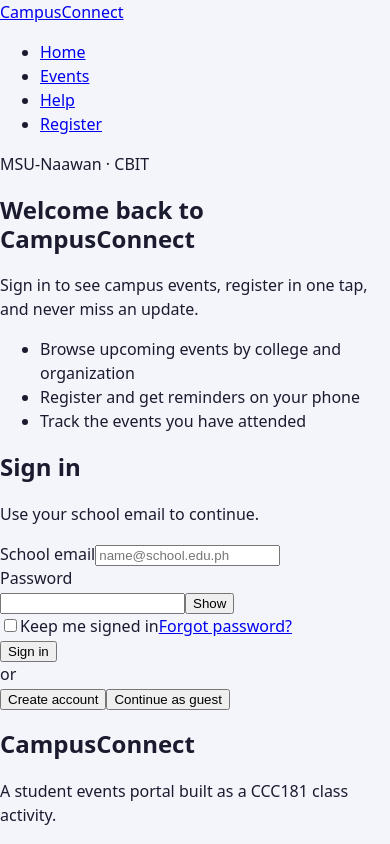
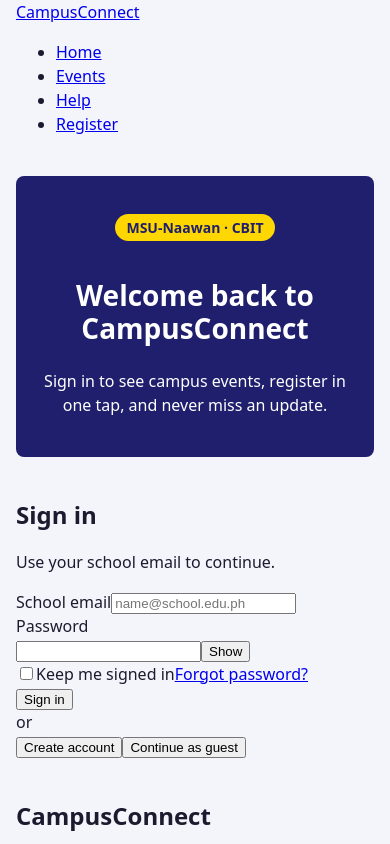
Before and after one commit to enialle2/ccc181-week10-group-CAPPIS, a React (Vite) app: page / in a window 390 px wide. Shown: the top 844 px of the page. Built offline with nearby package versions, Linux system fonts and the light colour scheme.

Commit message:
base: single-column phone layout and centered brand panel

```diff
--- a/src/styles/base.css
+++ b/src/styles/base.css
@@ -30,7 +30,53 @@
    TODO .brand-panel__perks   display: none   (phones show only what matters most)
    -------------------------------------------------------------------- */
 
+.page {
+  min-height: 100vh;
+  display: flex;
+  flex-direction: column;
+}
 
+.page > main {
+  flex: 1;
+}
+
+.container {
+  width: 100%;
+  padding-inline: 1rem;
+}
+
+.login-layout {
+  display: grid;
+  grid-template-columns: 1fr;
+  gap: 1.5rem;
+  padding-block: 1.5rem;
+}
+
+.brand-panel {
+  background: var(--navy);
+  color: #fff;
+  text-align: center;
+  padding: 1.5rem 1rem;
+  border-radius: var(--radius);
+}
+
+.brand-panel__badge {
+  display: inline-block;
+  background: var(--gold);
+  color: var(--navy);
+  font-weight: 700;
+  font-size: 0.875rem;
+  border-radius: 999px;
+  padding: 0.2rem 0.7rem;
+}
+
+.brand-panel__title {
+  font-size: 1.75rem;
+}
+
+.brand-panel__perks {
+  display: none;
+}
 
 
 /* ---- 2. 768px and up (tablets) ---------------------------------------
```
